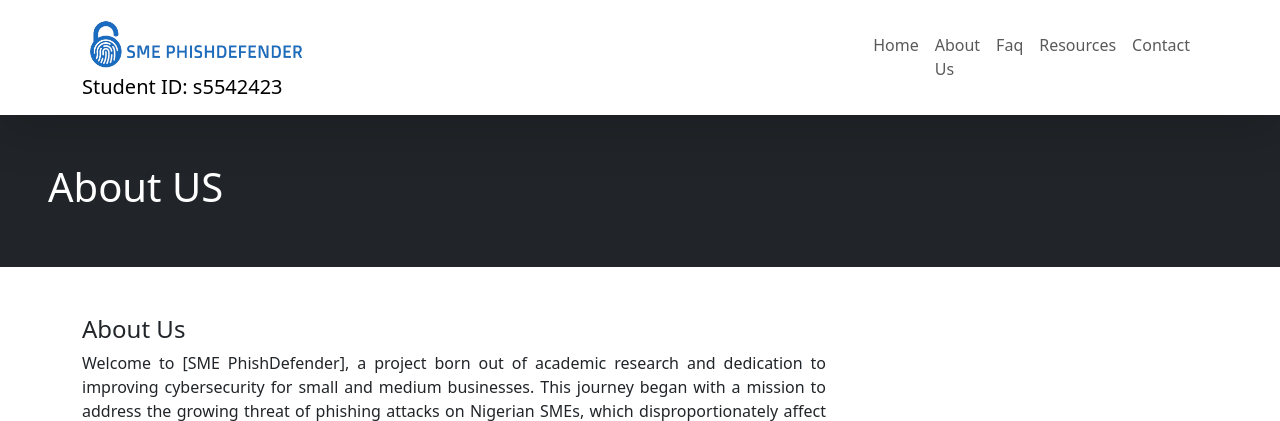
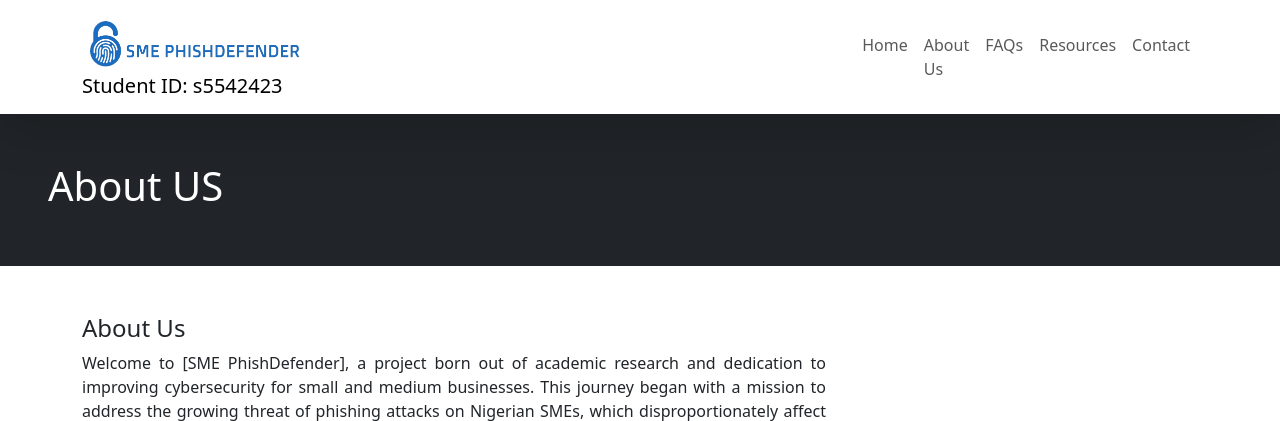
Before and after one commit to pchukwuemeka424/smephishdefender, a Flask app: page /about in a window 1280 px wide. Shown: the top 421 px of the page. Run offline with Flask 3, Linux system fonts and the light colour scheme; parts of the project's set-up code (start-up, migrations or seed data) failed here and were passed over.

Commit message:
Update homebase.html

```diff
--- a/templates/homebase.html
+++ b/templates/homebase.html
@@ -36,7 +36,7 @@
 			  <a class="nav-link" href="/about">About Us</a>
 			</li>
 			<li class="nav-item">
-				<a class="nav-link " href="/faq">Faq</a>
+				<a class="nav-link " href="/faq">FAQs</a>
 			  </li>
 			  <li class="nav-item">
 				<a class="nav-link " href="/resource">Resources</a>
```
